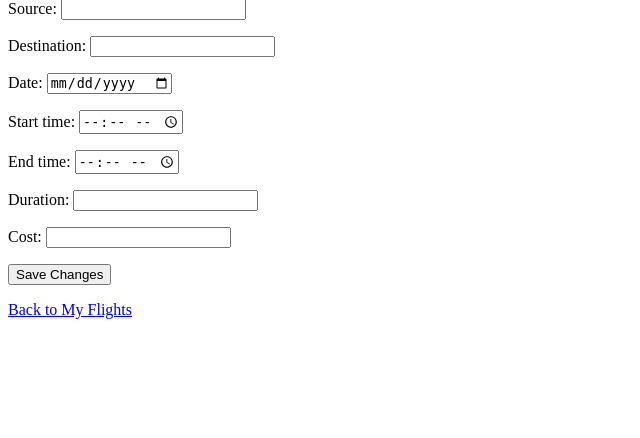
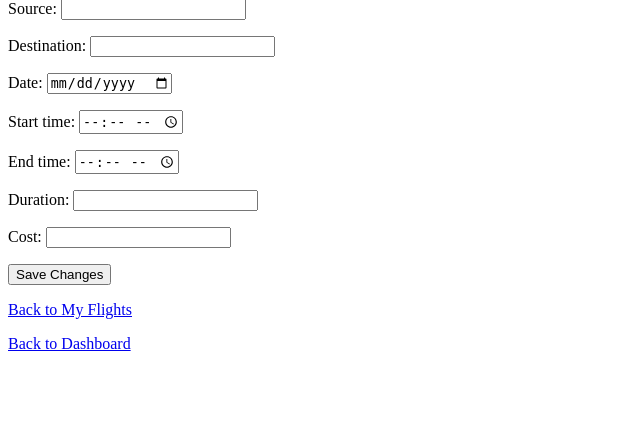
Before and after one commit to ShreyasVH/flight_booking, a Django app: template flight_search/flight_company/templates/flight_company/edit_flight.html in a window 1280 px wide. Shown: the part 68-506 px from the top of the page, without its empty margins (0-640 px from the left). Run offline with Django 3.2, Linux system fonts and the light colour scheme; the template is opened without the code that fills it: values that come from a table or form of the project are taken from there, others are empty.

Commit message:
added missing dashboard links

```diff
--- a/flight_search/auth_manager/templates/auth_manager/dashboard_passenger.html
+++ b/flight_search/auth_manager/templates/auth_manager/dashboard_passenger.html
@@ -9,6 +9,8 @@
 
     <p><a href="/bookings/my">View My Bookings</a></p>
 
+    <p><a href="/search/">Search Flights</a></p>
+
     <form method="post" action="{% url 'logout' %}">
         {% csrf_token %}
         <button type="submit">Logout</button>
--- a/flight_search/bookings/templates/bookings/flight_search.html
+++ b/flight_search/bookings/templates/bookings/flight_search.html
@@ -43,5 +43,7 @@
     {% else %}
         <p>No flights found.</p>
     {% endif %}
+
+    <p><a href="/dashboard/">Back to Dashboard</a></p>
 </body>
 </html>
--- a/flight_search/bookings/templates/bookings/my_bookings.html
+++ b/flight_search/bookings/templates/bookings/my_bookings.html
@@ -44,5 +44,7 @@
     {% endif %}
 
     <p><a href="/search/">Search Flights</a></p>
+
+    <p><a href="/dashboard/">Back to Dashboard</a></p>
 </body>
 </html>
--- a/flight_search/bookings/templates/bookings/select_seat.html
+++ b/flight_search/bookings/templates/bookings/select_seat.html
@@ -13,5 +13,7 @@
     </form>
 
     <p><a href="/search/">Back to Search</a></p>
+
+    <p><a href="/dashboard/">Back to Dashboard</a></p>
 </body>
 </html>
--- a/flight_search/flight_company/templates/flight_company/edit_flight.html
+++ b/flight_search/flight_company/templates/flight_company/edit_flight.html
@@ -12,6 +12,8 @@
         <button type="submit">Save Changes</button>
     </form>
 
-    <p><a href="/flights/my/">Back to My Flights</a></p>
+    <p><a href="/flights/list/">Back to My Flights</a></p>
+
+    <p><a href="/dashboard/">Back to Dashboard</a></p>
 </body>
 </html>
--- a/flight_search/flight_company/templates/flight_company/flight_passengers.html
+++ b/flight_search/flight_company/templates/flight_company/flight_passengers.html
@@ -24,5 +24,6 @@
     {% endif %}
 
     <p><a href="/flights/list">← Back to My Flights</a></p>
+    <p><a href="/dashboard/">Back to Dashboard</a></p>
 </body>
 </html>
```
